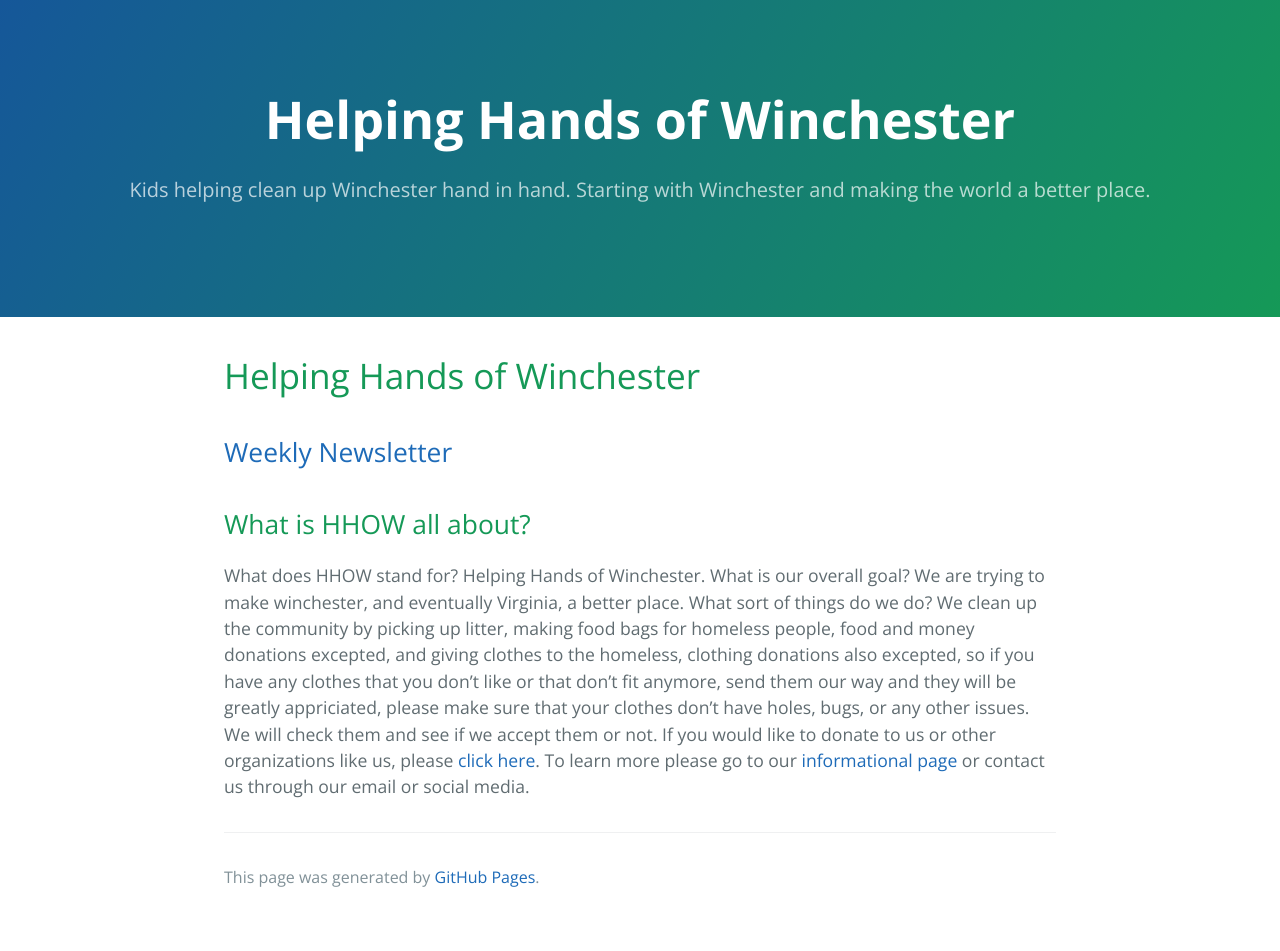
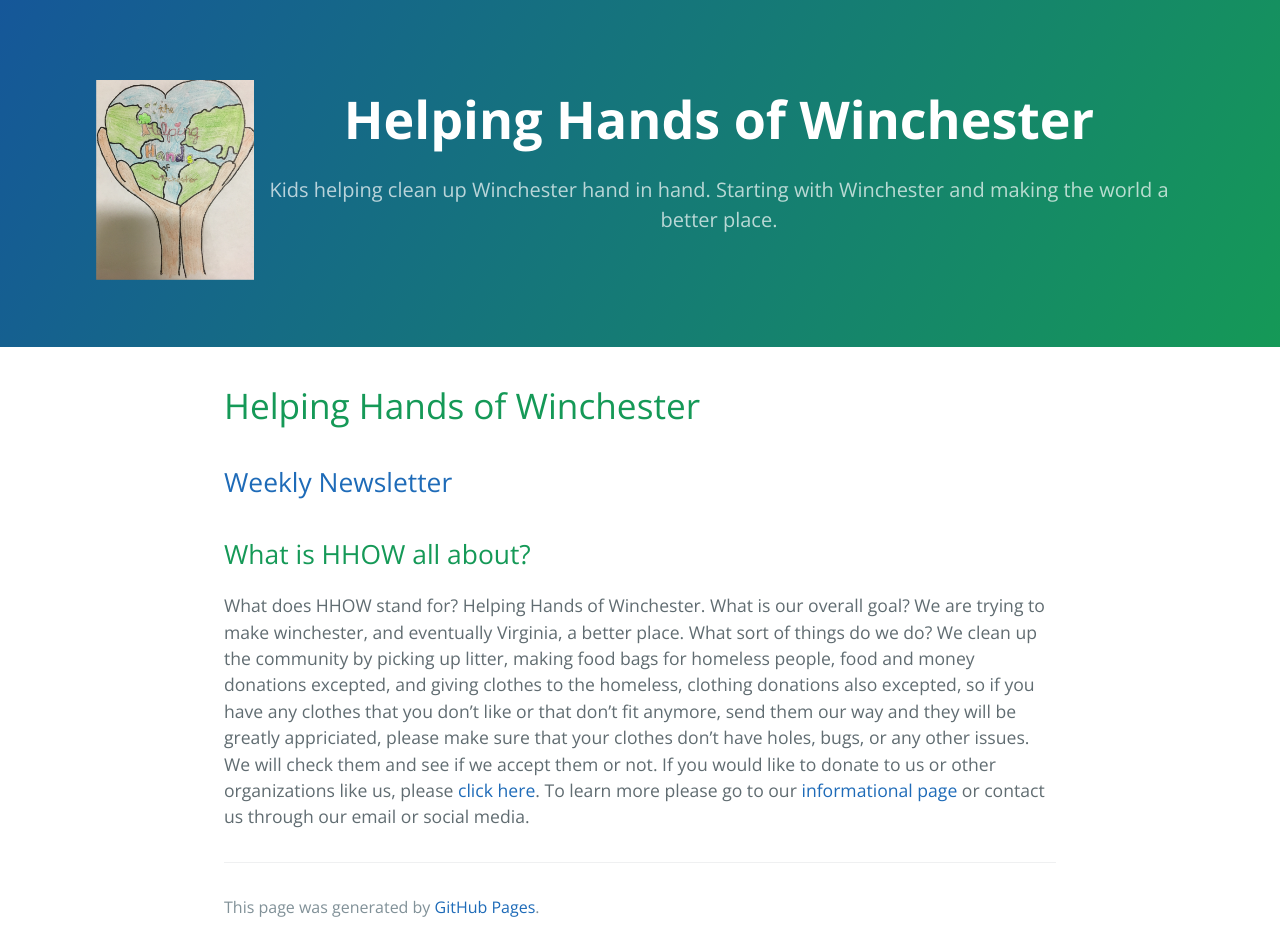
Before and after one commit to hh0w/hh0w.github.io, a Jekyll site: the page built from index.md, in a window 1280 px wide. Built offline with Jekyll 4.4.1, drawn with Linux system fonts in a browser that asks for light colours; our own code applies the rules of GitHub Pages for plain Markdown files; before the commit the page ends 921 px from its top, so only the background shows below that.

Commit message:
Adding the logo to the header.

```diff
--- a/_layouts/default.html
+++ b/_layouts/default.html
@@ -23,6 +23,7 @@
     <a id="skip-to-content" href="#content">Skip to the content.</a>
 
     <header class="page-header" role="banner">
+      <img style="float:left;" src="https://hh0w.github.io/assets/images/logo-smaller.png">
       <h1 class="project-name">{{ page.title | default: site.title | default: site.github.repository_name }}</h1>
       <h2 class="project-tagline">{{ page.description | default: site.description | default: site.github.project_tagline }}</h2>
     </header>
```
